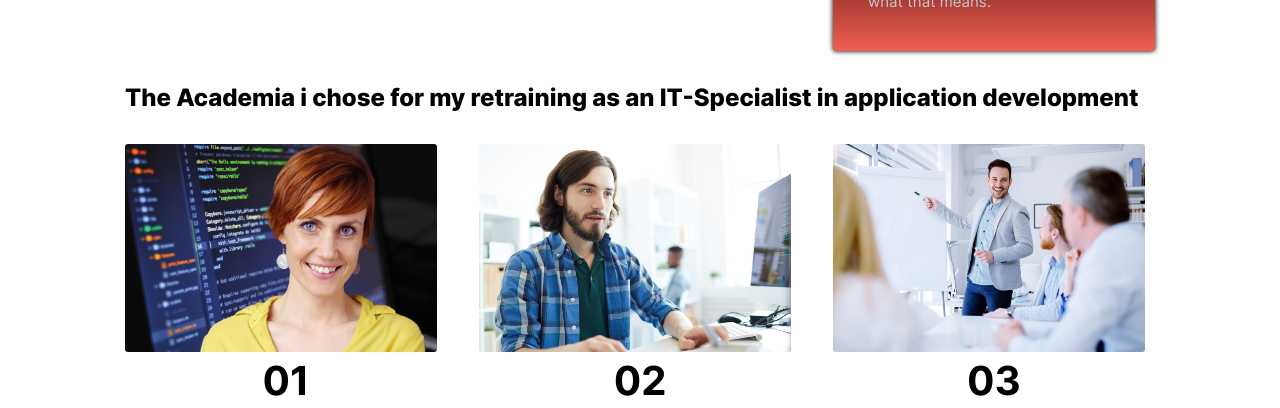
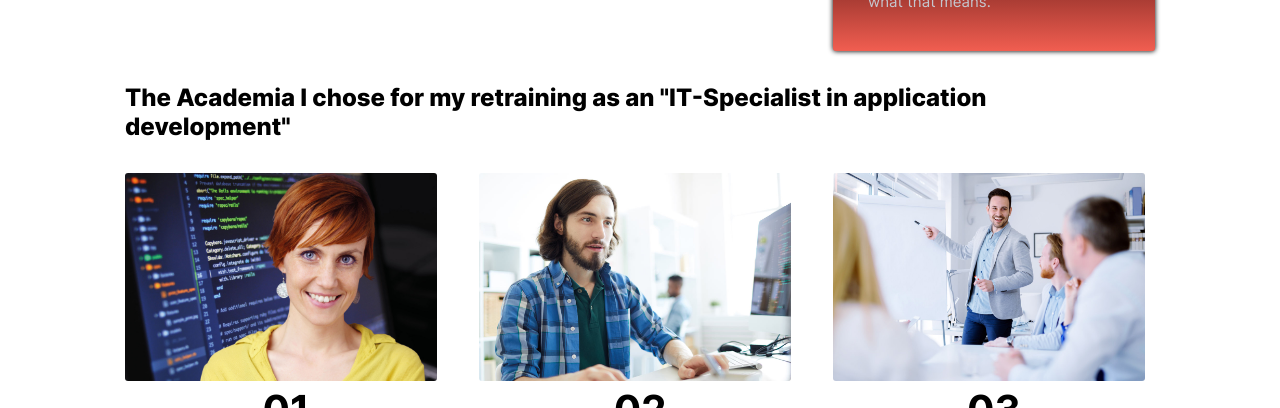
Before and after one commit to 30nImA87/nima-lernt, a plain HTML site: page index.html in a window 1280 px wide. Shown: the part 692-1100 px from the top of the page. Drawn offline with Linux system fonts and the light colour scheme.

Commit message:
Update index.html

```diff
--- a/index.html
+++ b/index.html
@@ -64,7 +64,7 @@
       </div>
     </aside>
     <!-- FOOTER -->
-    <section class="footer-header">The Academia i chose for my retraining as an IT-Specialist in application development</section>
+    <section class="footer-header">The Academia I chose for my retraining as an "IT-Specialist in application development"</section>
     <section class="sector1 foot-grid-area">
       <div class="foot-img-container"><img src="/assets/images/Bohlscheid-Fachinformatikerin Anwendungsentwicklung IHK.jpg" width="100%" alt="" srcset=""></div>
       <div class="styler">
```
